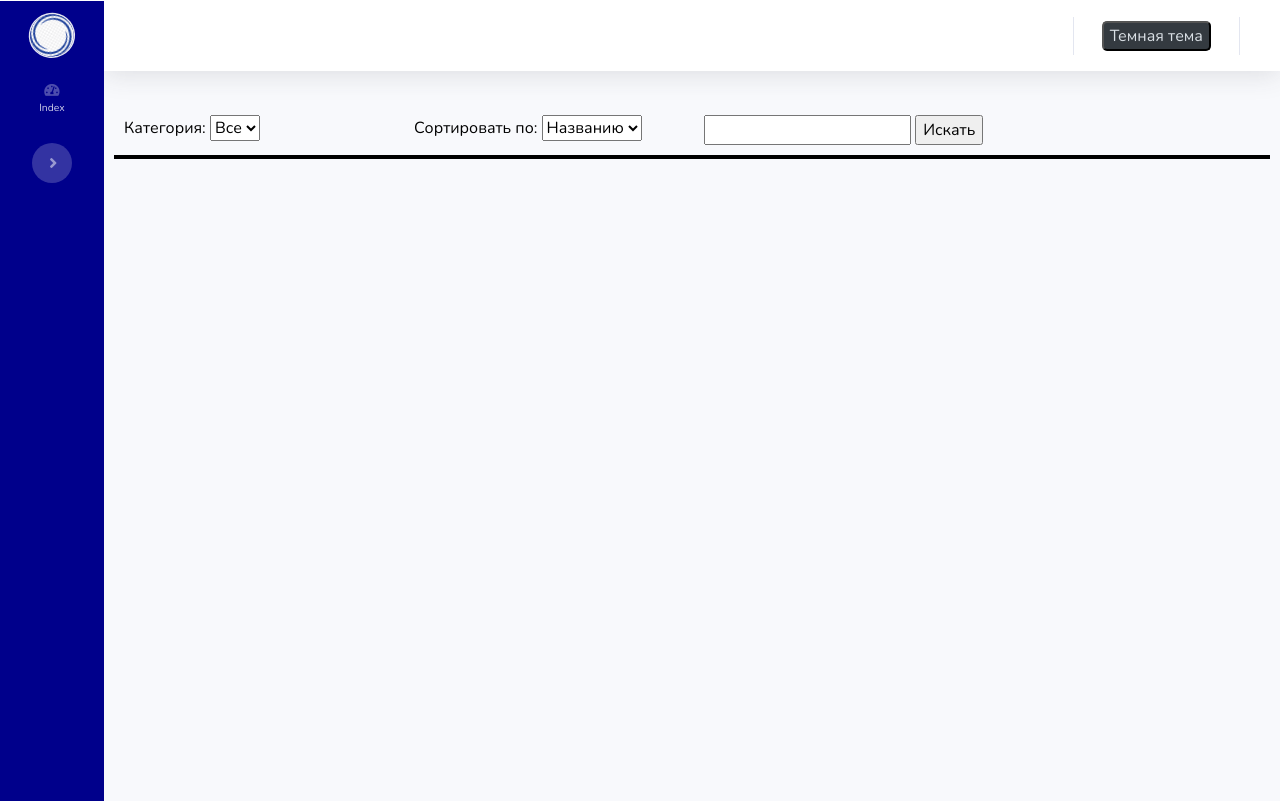
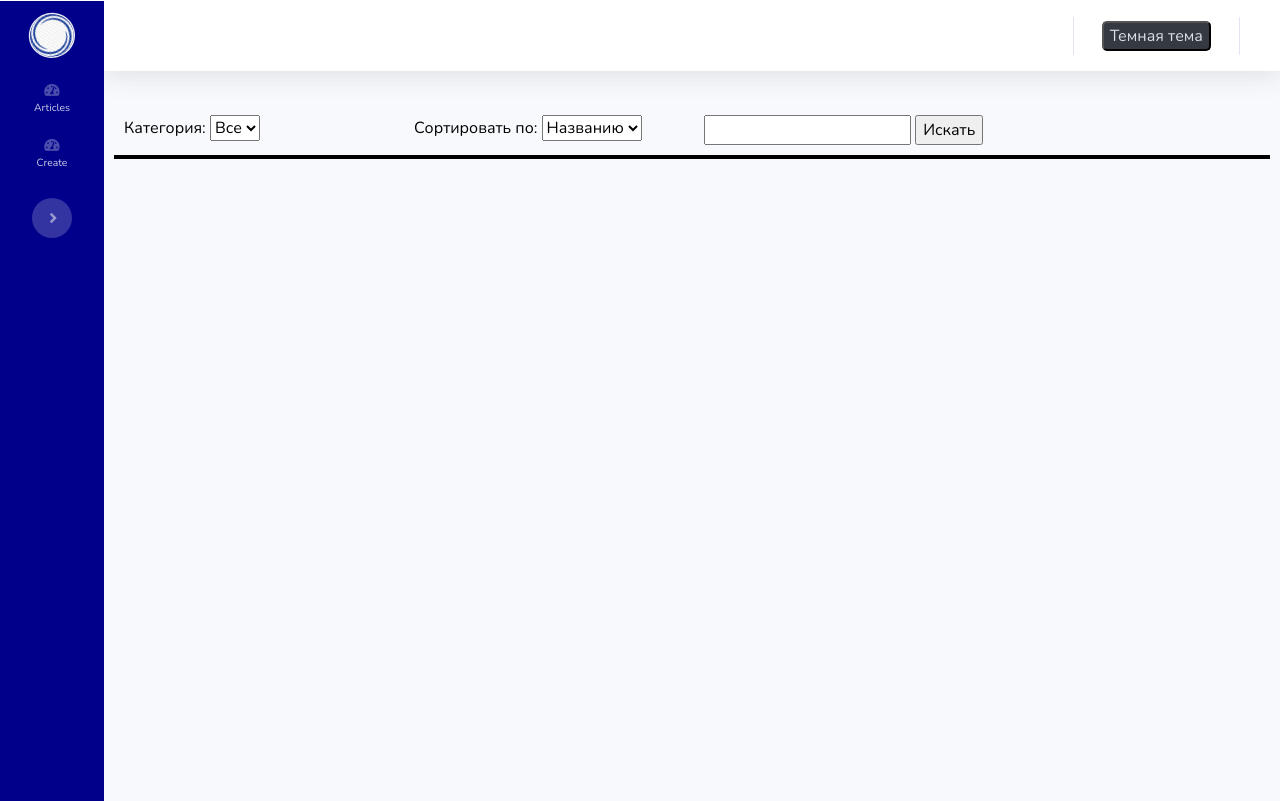
Before and after one commit to BETEPOK3/newsclassifier, a Python web app: template app/templates/pages/articles_list.html in a window 1280 px wide. Run offline with Jinja, Linux system fonts and the light colour scheme; the template is opened without the code that fills it, so the values that code supplies are empty; some libraries are stand-ins or nearby versions.

Commit message:
Fix styles

```diff
--- a/app/static/css/styles.css
+++ b/app/static/css/styles.css
@@ -17,6 +17,9 @@ input[type=checkbox] {
 body.dark-theme .left-nav{
 	background-color: #000029;
 }
+body.dark-theme .top-nav{
+	background-color: #444444;
+}
 body.dark-theme div{
 	border-color: white;
 }
@@ -26,10 +29,13 @@ body.dark-theme label{
 .left-nav{
 	background-color: darkblue;
 }
+.top-nav{
+	background-color: white;
+}
 
 body.dark-theme .main-div {
 	color: #eeeeee;
-	background: #000000;
+	background: #333333;
 }
 
 h5, p, label {
--- a/app/templates/shared/left_nav.html
+++ b/app/templates/shared/left_nav.html
@@ -13,7 +13,13 @@
 				<li class="nav-item">
 					<a class="nav-link" href="/index/0">
 						<i class="fas fa-tachometer-alt"></i>
-						<span>Index</span>
+						<span>Articles</span>
+					</a>
+				</li>
+				<li class="nav-item">
+					<a class="nav-link" href="/article/create">
+						<i class="fas fa-tachometer-alt"></i>
+						<span>Create</span>
 					</a>
 				</li>
 			</ul>
--- a/app/templates/shared/top_nav.html
+++ b/app/templates/shared/top_nav.html
@@ -1,5 +1,5 @@
 <nav class="navbar navbar-light navbar-expand bg-white shadow mb-4 topbar static-top">
-				<div class="container-fluid hdd">
+				<div class="container-fluid top-nav">
 					<button class="btn btn-link d-md-none rounded-circle me-3" id="sidebarToggleTop" type="button" title="Скрыть меню слева">
 						<i class="fas fa-bars"></i>
 					</button>
```
